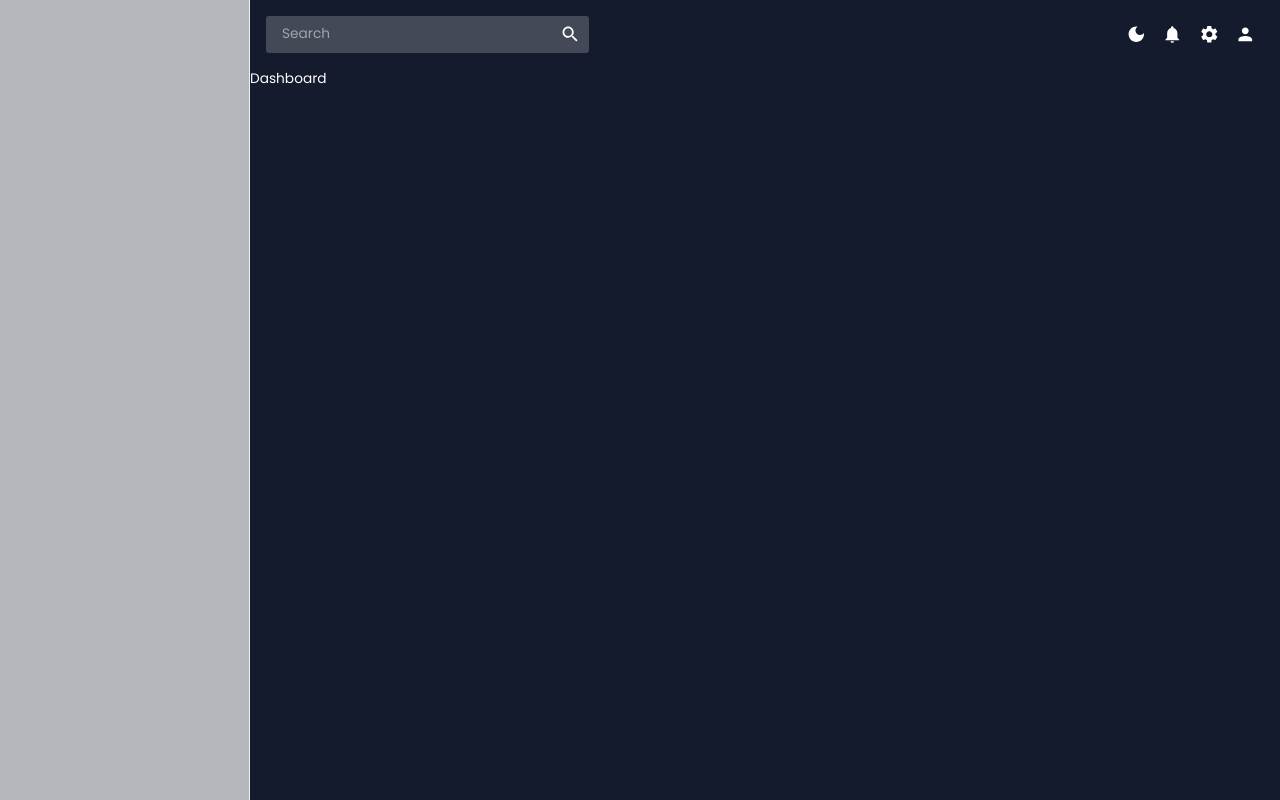
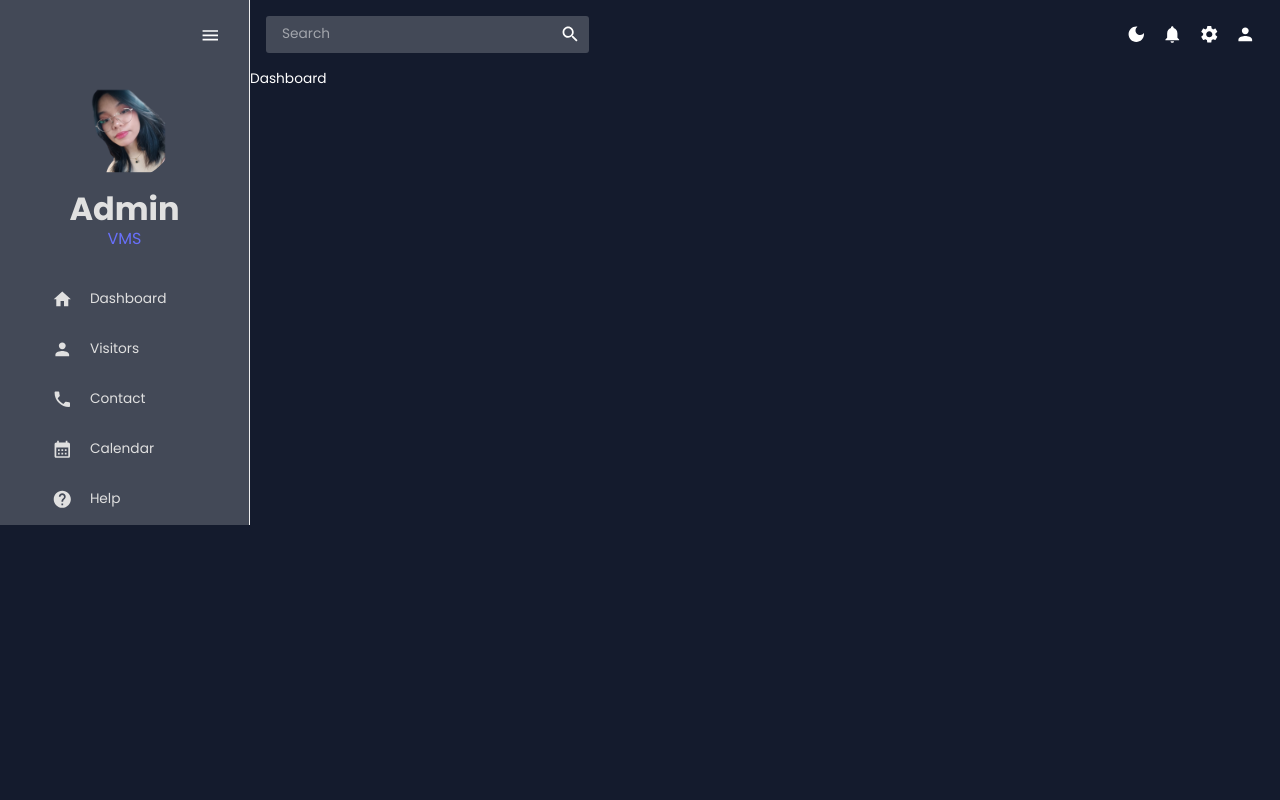
Before and after one commit to imvelvet22/Admin-Page, a React (Create React App) app in the folder react-admin/: page / in a window 1280 px wide. Built offline with nearby package versions, Linux system fonts and the light colour scheme.

Commit message:
Side bar

```diff
--- a/react-admin/src/scenes/global/Sidebar.jsx
+++ b/react-admin/src/scenes/global/Sidebar.jsx
@@ -33,6 +33,7 @@ const Item = ({ title, to, icon, selected, setSelected }) => {
 const SidebarContent = () => {
   const theme = useTheme();
   const colors = tokens(theme.palette.mode);
+  const [selected, setSelected] = useState(null);
   const [isCollapsed, setIsCollapsed] = useState(false);
   const { collapseSidebar, collapsed } = useProSidebar();
 
@@ -52,7 +53,7 @@ const SidebarContent = () => {
           color: "#868dfb !important",
         },
         "& .ps-menuitem.active": {
-          color: "#6870fa !important",
+          color: "#FFC0CB!important",
         },
       }}
     >
@@ -113,8 +114,8 @@ const SidebarContent = () => {
                 >
                   Admin
                 </Typography>
-                <Typography variant="h5" color={colors.greenAccent[500]}>
-                  VSM
+                <Typography variant="h5" color={colors.blueAccent[500]}>
+                  VMS
                 </Typography>
               </Box>
             </Box>
@@ -128,6 +129,7 @@ const SidebarContent = () => {
               selected={selected}
               setSelected={setSelected}
             />
+
             <Item
               title="Visitors"
               to="/visitor"
@@ -163,5 +165,12 @@ const SidebarContent = () => {
   );
 };
 
+const App = () => {
+  return (
+    <ProSidebarProvider>
+      <SidebarContent />
+    </ProSidebarProvider>
+  );
+};
 
-export default Sidebar;
+export default App;
```
